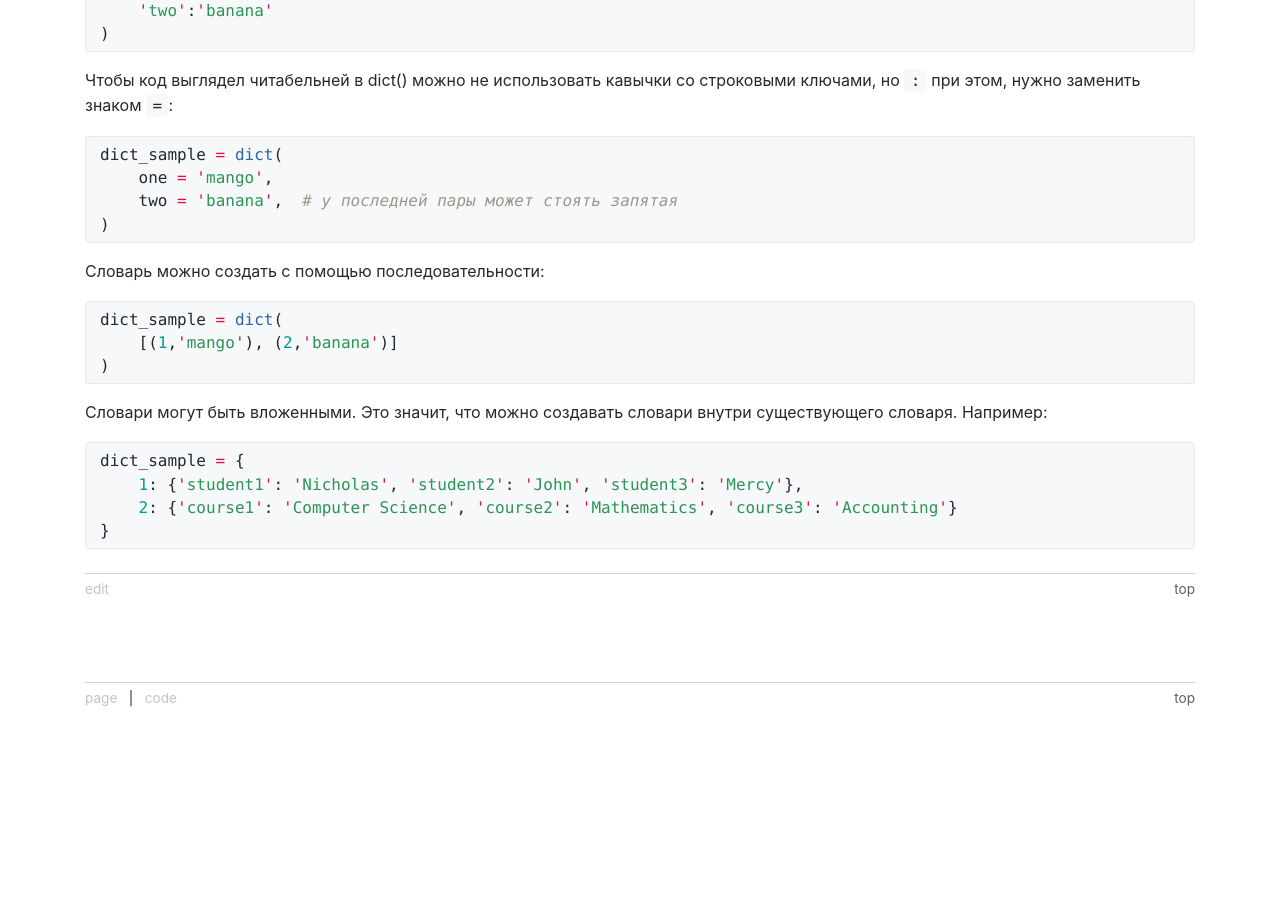
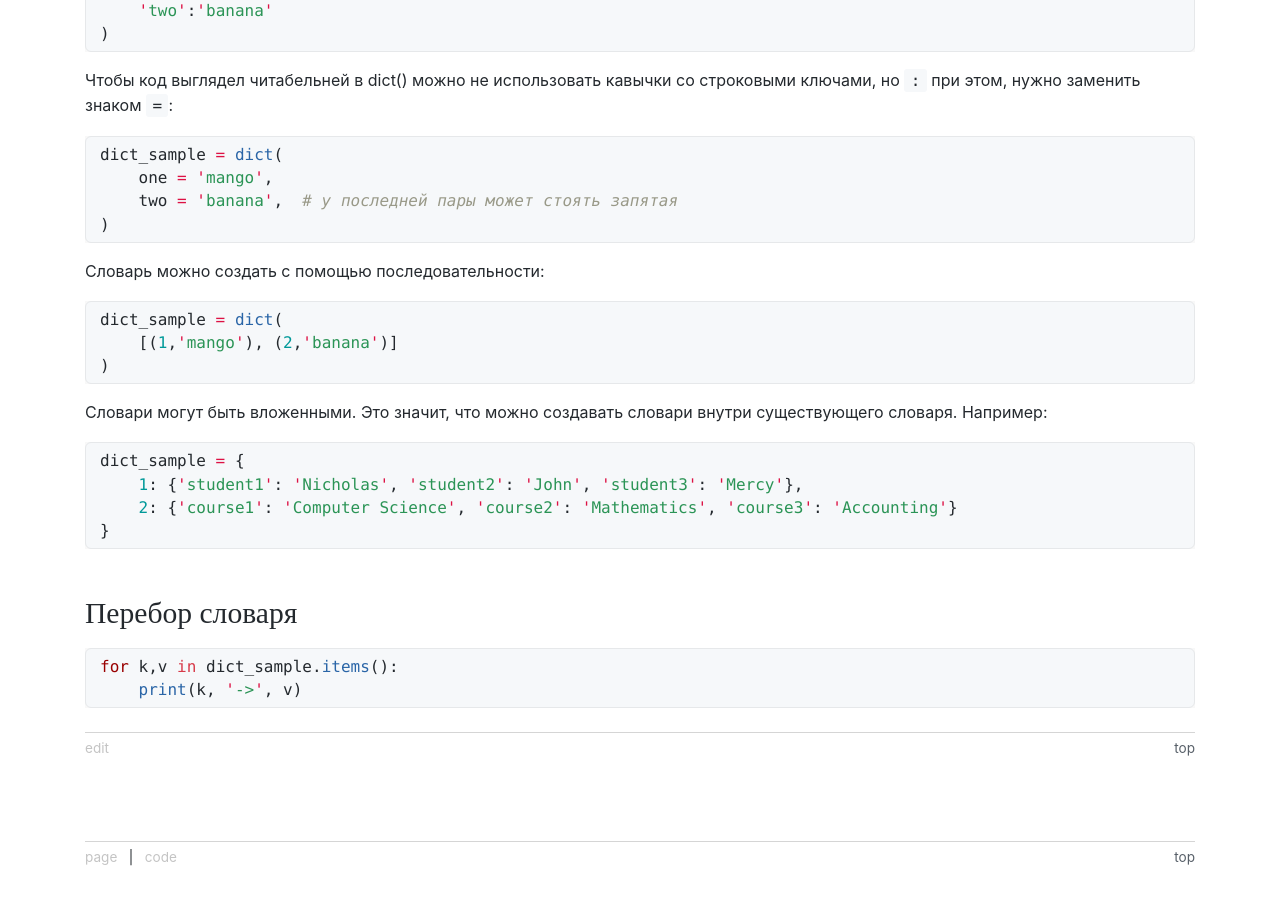
Before and after one commit to olexsyn/ITNote, a Jekyll site: the page built from python/types/dict/create.md, in a window 1280 px wide and 900 px high, scrolled down 829 px. Built offline with Jekyll 4.4.1, drawn with Linux system fonts in a browser that asks for light colours; some web fonts are replaced; our own code applies the rules of GitHub Pages for plain Markdown files; before the commit the page ends 1569 px from its top, so only the background shows below that; some of the changed text lies outside the part shown.

Commit message:
Update create.md

````diff
--- a/python/types/dict/create.md
+++ b/python/types/dict/create.md
@@ -1,4 +1,4 @@
-# Создание словаря
+# Словари (dict)
 
 ## Создание пустого словаря:
 
@@ -60,4 +60,11 @@ dict_sample = {
 }
 ```
 
+## Перебор словаря
+
+```python
+for k,v in dict_sample.items():
+    print(k, '->', v)
+```
+
 {% include f.htm f="create.md" %}
````
